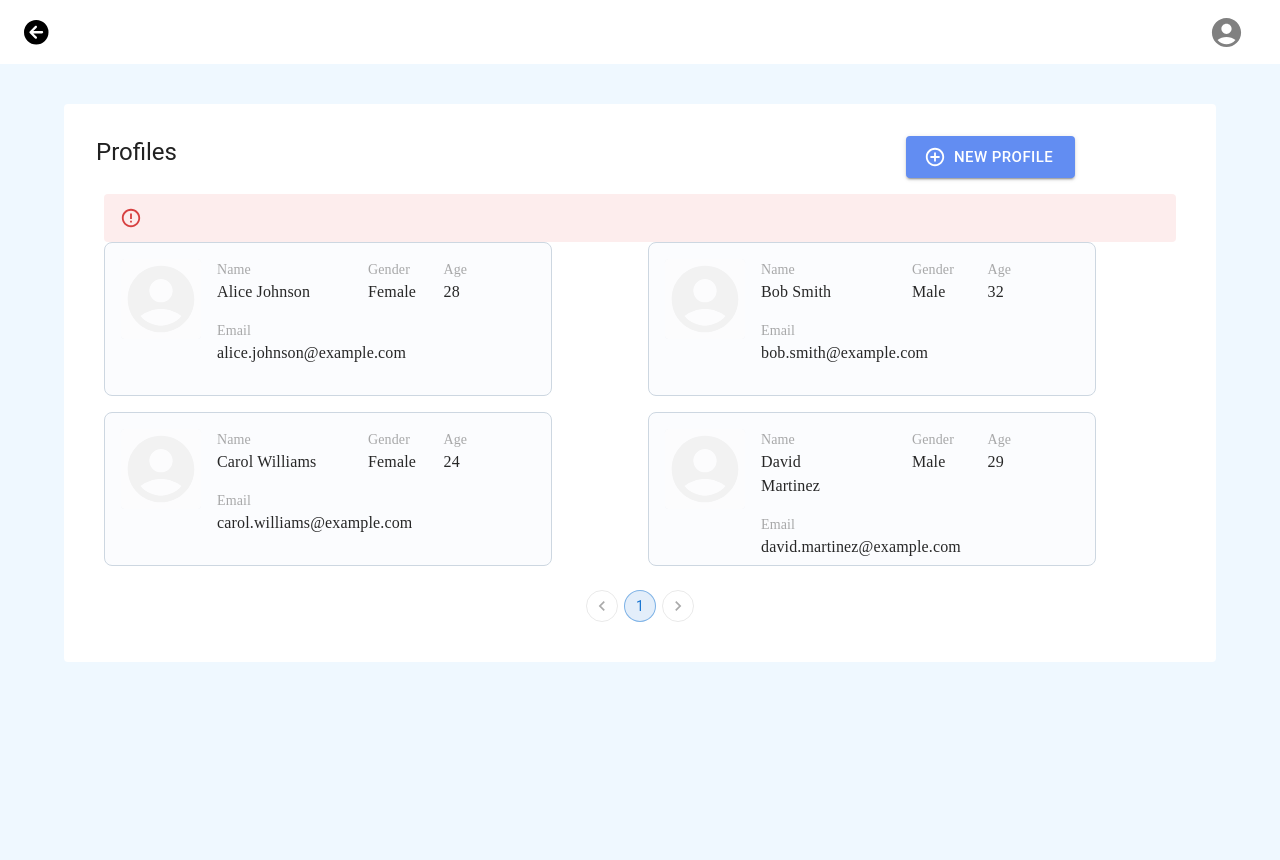
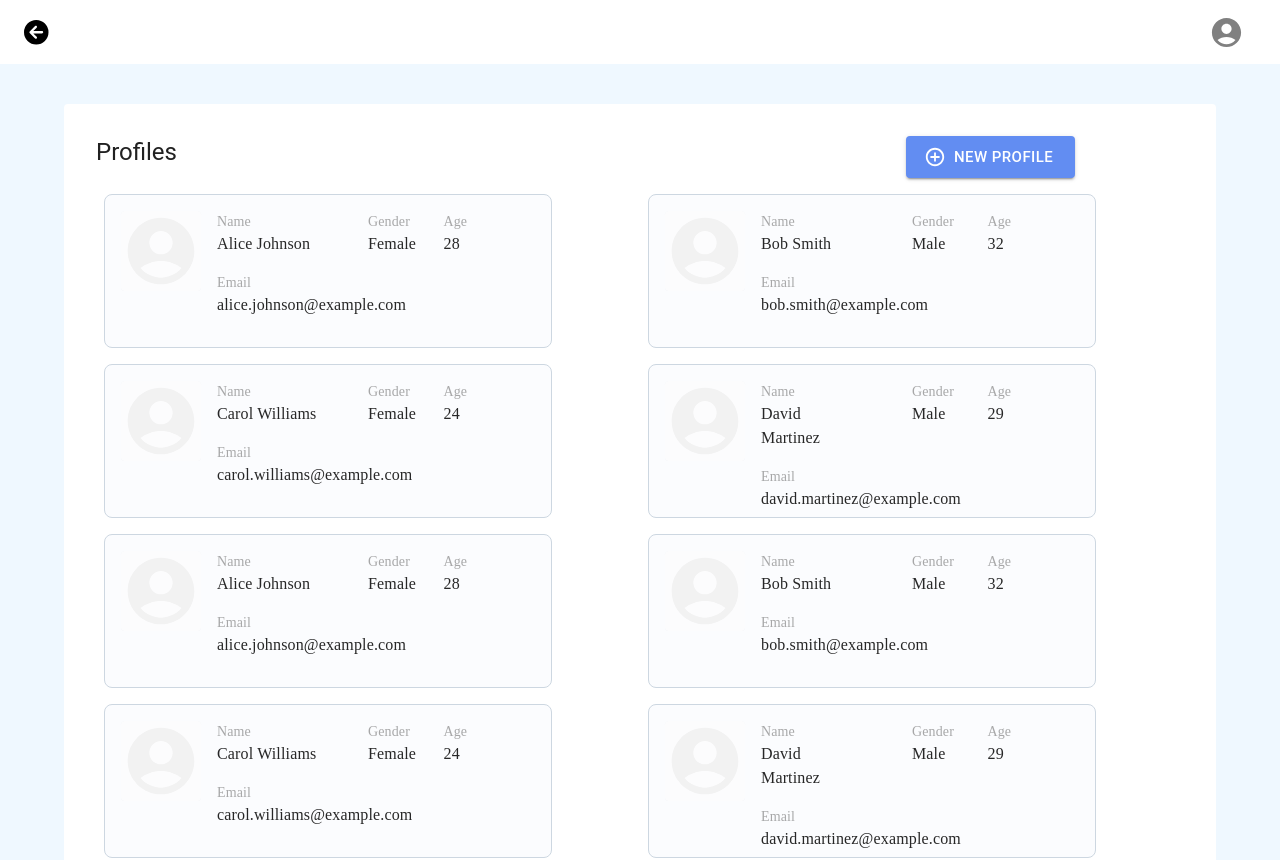
Before and after one commit to JK1997/assignment-cms-beta-werkz, a React (Create React App) app: page /staffList in a window 1280 px wide. Shown: the top 860 px of the page. Built offline with nearby package versions, Linux system fonts and the light colour scheme.

Commit message:
Displayed correct amount of cards per page

```diff
--- a/src/sampleData/Staffs.json
+++ b/src/sampleData/Staffs.json
@@ -23,6 +23,150 @@
       "gender": "Male",
       "age": 29,
       "email": "david.martinez@example.com"
+    },
+    {
+      "name": "Alice Johnson",
+      "gender": "Female",
+      "age": 28,
+      "email": "alice.johnson@example.com"
+    },
+    {
+      "name": "Bob Smith",
+      "gender": "Male",
+      "age": 32,
+      "email": "bob.smith@example.com"
+    },
+    {
+      "name": "Carol Williams",
+      "gender": "Female",
+      "age": 24,
+      "email": "carol.williams@example.com"
+    },
+    {
+      "name": "David Martinez",
+      "gender": "Male",
+      "age": 29,
+      "email": "david.martinez@example.com"
+    },
+    {
+      "name": "Alice Johnson",
+      "gender": "Female",
+      "age": 28,
+      "email": "alice.johnson@example.com"
+    },
+    {
+      "name": "Bob Smith",
+      "gender": "Male",
+      "age": 32,
+      "email": "bob.smith@example.com"
+    },
+    {
+      "name": "Carol Williams",
+      "gender": "Female",
+      "age": 24,
+      "email": "carol.williams@example.com"
+    },
+    {
+      "name": "David Martinez",
+      "gender": "Male",
+      "age": 29,
+      "email": "david.martinez@example.com"
+    },
+    {
+      "name": "Alice Johnson",
+      "gender": "Female",
+      "age": 28,
+      "email": "alice.johnson@example.com"
+    },
+    {
+      "name": "Bob Smith",
+      "gender": "Male",
+      "age": 32,
+      "email": "bob.smith@example.com"
+    },
+    {
+      "name": "Carol Williams",
+      "gender": "Female",
+      "age": 24,
+      "email": "carol.williams@example.com"
+    },
+    {
+      "name": "David Martinez",
+      "gender": "Male",
+      "age": 29,
+      "email": "david.martinez@example.com"
+    },
+    {
+      "name": "Alice Johnson",
+      "gender": "Female",
+      "age": 28,
+      "email": "alice.johnson@example.com"
+    },
+    {
+      "name": "Bob Smith",
+      "gender": "Male",
+      "age": 32,
+      "email": "bob.smith@example.com"
+    },
+    {
+      "name": "Carol Williams",
+      "gender": "Female",
+      "age": 24,
+      "email": "carol.williams@example.com"
+    },
+    {
+      "name": "David Martinez",
+      "gender": "Male",
+      "age": 29,
+      "email": "david.martinez@example.com"
+    },
+    {
+      "name": "Alice Johnson",
+      "gender": "Female",
+      "age": 28,
+      "email": "alice.johnson@example.com"
+    },
+    {
+      "name": "Bob Smith",
+      "gender": "Male",
+      "age": 32,
+      "email": "bob.smith@example.com"
+    },
+    {
+      "name": "Carol Williams",
+      "gender": "Female",
+      "age": 24,
+      "email": "carol.williams@example.com"
+    },
+    {
+      "name": "David Martinez",
+      "gender": "Male",
+      "age": 29,
+      "email": "david.martinez@example.com"
+    },
+    {
+      "name": "Alice Johnson",
+      "gender": "Female",
+      "age": 28,
+      "email": "alice.johnson@example.com"
+    },
+    {
+      "name": "Bob Smith",
+      "gender": "Male",
+      "age": 32,
+      "email": "bob.smith@example.com"
+    },
+    {
+      "name": "Carol Williams",
+      "gender": "Female",
+      "age": 24,
+      "email": "carol.williams@example.com"
+    },
+    {
+      "name": "test",
+      "gender": "Male",
+      "age": 29,
+      "email": "david.martinez@example.com"
     }
   ]
 }
--- a/src/staffPages/StaffList.tsx
+++ b/src/staffPages/StaffList.tsx
@@ -1,4 +1,4 @@
-import { Alert, Box, Button, Container, Grid, Paper, Typography } from '@mui/material'
+import { Alert, Box, Button, Chip, Container, Grid, Paper, Typography } from '@mui/material'
 import React, { useEffect, useState } from 'react'
 import CardsDisplay from './CardsDisplay'
 import TopNav from './TopNav'
@@ -22,13 +22,19 @@ export default function ButtonAppBar () {
       setErrorMessage("Couldn't load staff data")
     } finally {
       setLoading(false)
+      setErrorMessage("")
     }
   }, [currentPage])
 
   // Change page
   const paginate = (pageNumber: React.SetStateAction<number>) => { setCurrentPage(pageNumber) }
 
-  return (
+  // Calculate indices for the currently displayed cards
+  const indexOfLastCard = currentPage * cardsPerPage;
+  const indexOfFirstCard = indexOfLastCard - cardsPerPage;
+  const currentStaffs = staffs.slice(indexOfFirstCard, indexOfLastCard);
+
+    return (
         <React.Fragment>
             <TopNav />
             <Box sx={{ backgroundColor: '#EFF8FF', minHeight: '100vh' }}>
@@ -49,10 +55,11 @@ export default function ButtonAppBar () {
                                 </Button>
                             </Grid>
                         </Grid>
-                        <Alert severity="error">{errorMessage}</Alert>
-                        <CardsDisplay staffs={staffs} loading={loading} />
+                        {errorMessage && <Alert severity="error" sx={{mb:5}}>{errorMessage}</Alert>}
+                        <CardsDisplay staffs={currentStaffs} loading={loading} />
                         <Box display="flex" justifyContent="center" mt={3}>
                             <PaginationComponent cardsPerPage={cardsPerPage} totalCards={staffs.length} paginate={paginate} />
+                            <Chip label={"Total "+ staffs.length} color="primary" />
                         </Box>
                     </Paper>
                 </Container>
```
Also changed, not shown: src/staffPages/PaginationComponent.tsx (+7 -7 lines).
